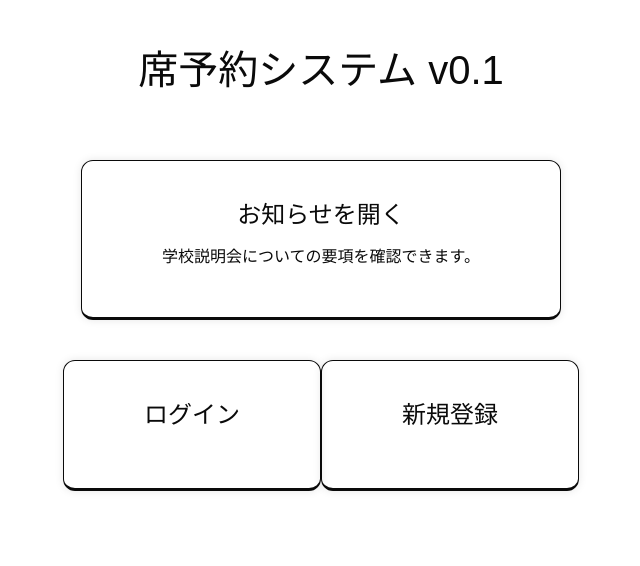
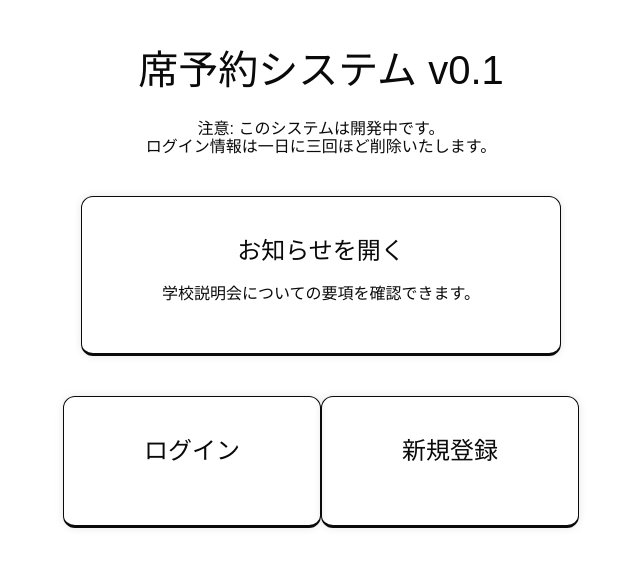
Before and after one commit to zF6dev/login, a Next.js app: page / in a window 1280 px wide. Shown: the top 566 px of the page, without its empty margins (319-959 px from the left). Built offline with nearby package versions, Linux system fonts and the light colour scheme; no server answers; a web font is replaced by a local one.

Commit message:
注意点を追加

```diff
--- a/app/page.tsx
+++ b/app/page.tsx
@@ -23,6 +23,7 @@ export default function Home() {
   return <main className={zen_maru_gothic.className}>
     <div className="top-title">
       <h1>席予約システム v0.1</h1>
+      <h3>注意: このシステムは開発中です。<br></br>ログイン情報は一日に三回ほど削除いたします。</h3>
     </div>
     <div className="top-main-contents">
       <div className="top-news">
```
